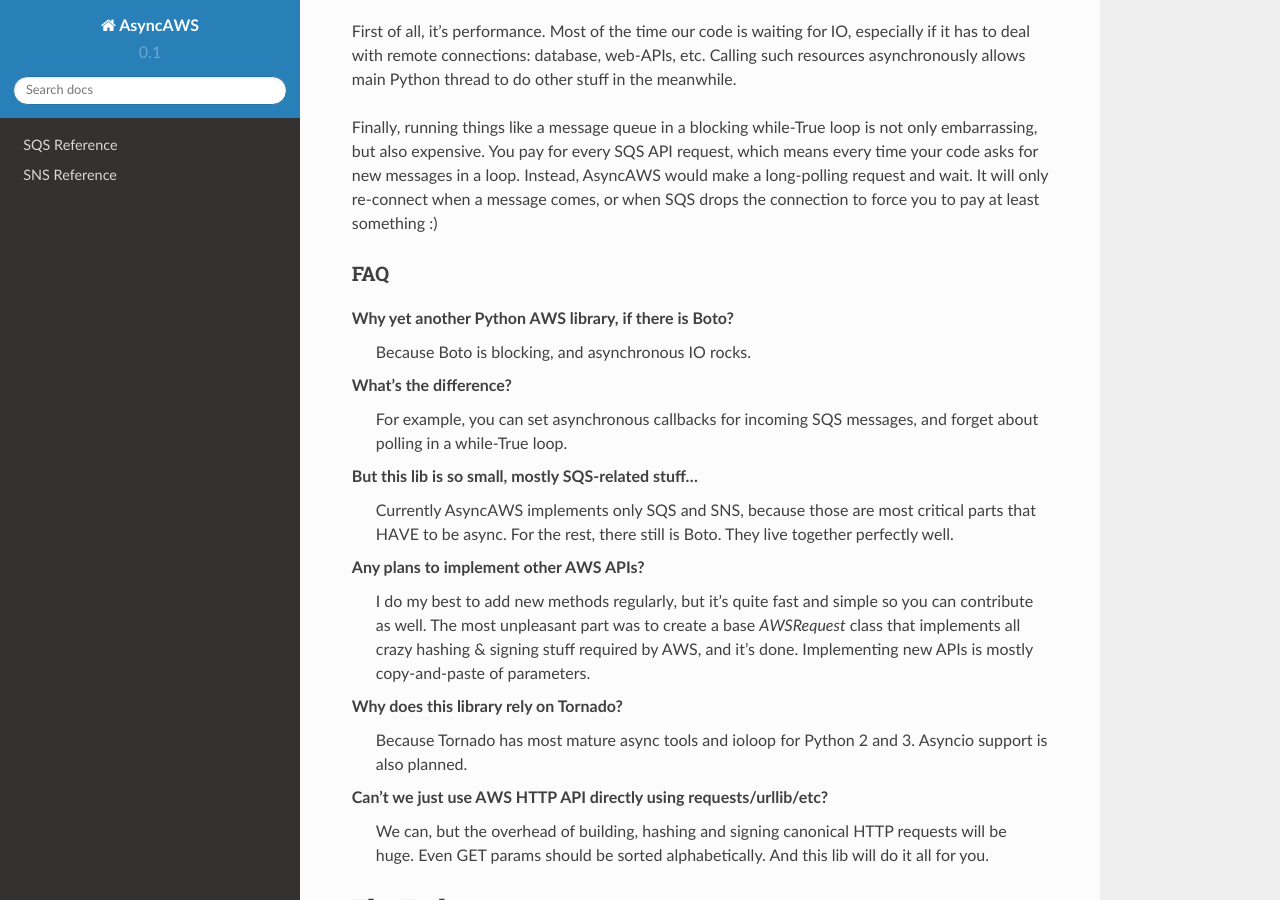
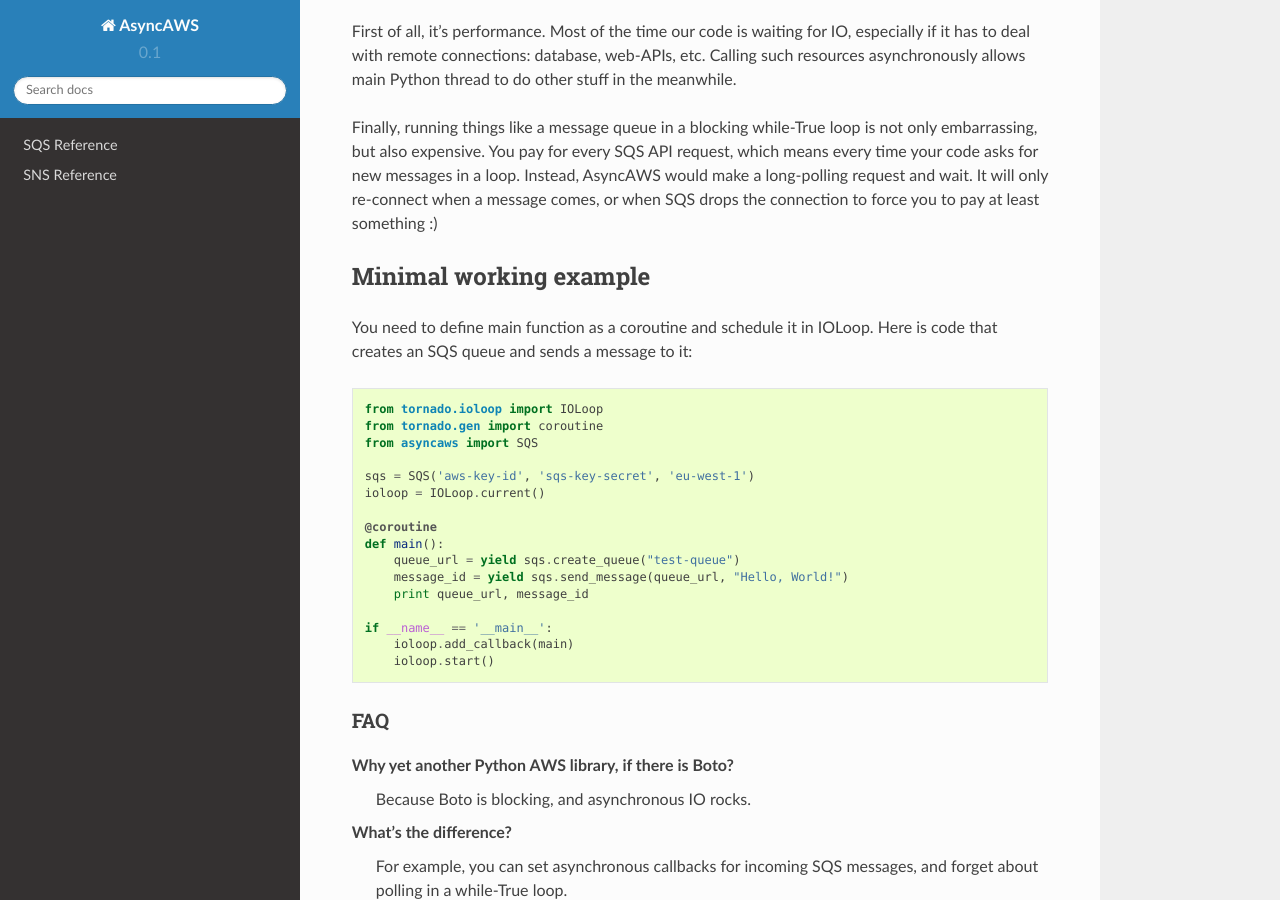
Before and after one commit to MA3STR0/AsyncAWS, a Sphinx documentation site: the page built from docs/index.rst, in a window 1280 px wide and 900 px high, scrolled down 974 px. Built offline with Sphinx 7.4.7 and the Read the Docs theme 2.0.0, drawn with Linux system fonts in a browser that asks for light colours.

Commit message:
Document minimal working example

```diff
--- a/docs/index.rst
+++ b/docs/index.rst
@@ -49,6 +49,30 @@
 or when SQS drops the connection to force you to pay at least something :)
 
 
+Minimal working example
++++++++++++++++++++++++
+
+You need to define main function as a coroutine and schedule it in IOLoop.
+Here is code that creates an SQS queue and sends a message to it:
+::
+
+    from tornado.ioloop import IOLoop
+    from tornado.gen import coroutine
+    from asyncaws import SQS
+
+    sqs = SQS('aws-key-id', 'sqs-key-secret', 'eu-west-1')
+    ioloop = IOLoop.current()
+
+    @coroutine
+    def main():
+        queue_url = yield sqs.create_queue("test-queue")
+        message_id = yield sqs.send_message(queue_url, "Hello, World!")
+        print queue_url, message_id
+
+    if __name__ == '__main__':
+        ioloop.add_callback(main)
+        ioloop.start()
+
 FAQ
 ---
 
```
